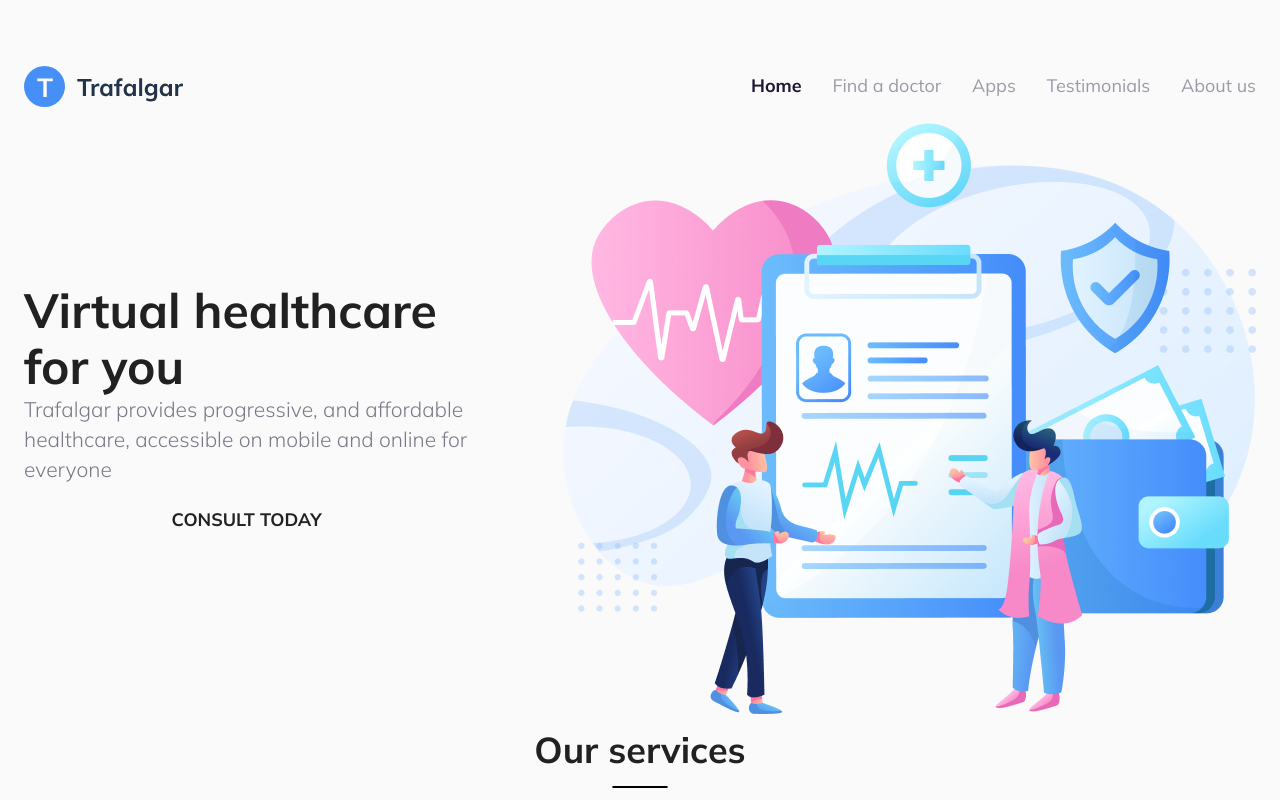
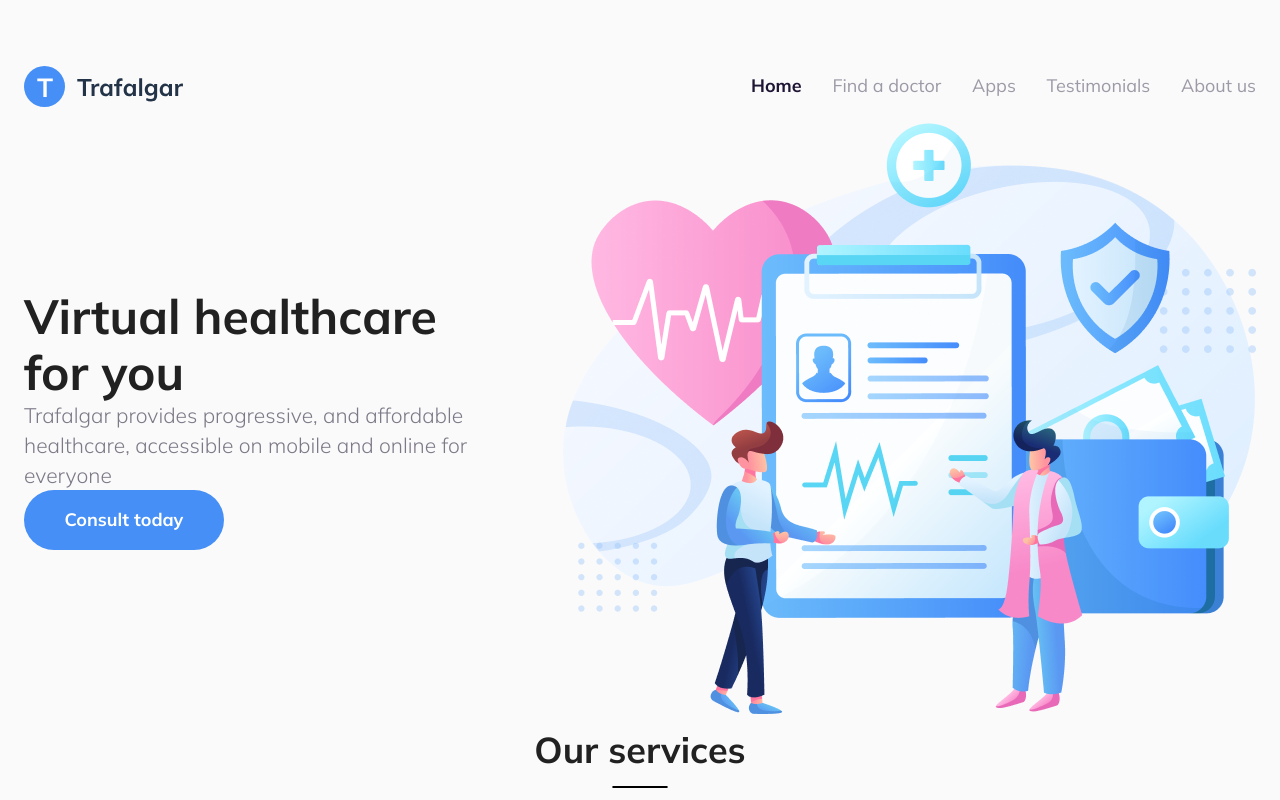
Before and after one commit to maturc/trafalgar, a React (Create React App) app: page / in a window 1280 px wide. Shown: the top 800 px of the page. Built offline with nearby package versions, Linux system fonts and the light colour scheme.

Commit message:
final button styling

```diff
--- a/src/components/shared/ButtonCustom/ButtonCustom.css
+++ b/src/components/shared/ButtonCustom/ButtonCustom.css
@@ -1 +1,32 @@
-/* No CSS *//*# sourceMappingURL=ButtonCustom.css.map */
+.button {
+  width: 200px;
+  height: 60px;
+  border: 1px solid #458FF6 !important;
+  color: #458FF6 !important;
+  border-radius: 55px !important;
+  text-transform: none !important;
+}
+
+.button:hover {
+  background-color: #458FF6 !important;
+  border: 0 !important;
+  color: white !important;
+}
+
+.button--primary {
+  background-color: #458FF6 !important;
+  border: 0 !important;
+  color: white !important;
+}
+
+.button--primary:hover {
+  background-color: white !important;
+  color: #458FF6 !important;
+  border: 1px solid #458FF6 !important;
+}
+
+.button:active {
+  -webkit-transform: scale(99%);
+          transform: scale(99%);
+}
+/*# sourceMappingURL=ButtonCustom.css.map */
--- a/src/components/shared/ButtonCustom/ButtonCustom.sass
+++ b/src/components/shared/ButtonCustom/ButtonCustom.sass
@@ -0,0 +1,21 @@
+.button
+  width: 200px
+  height: 60px
+  border: 1px solid #458FF6 !important
+  color: #458FF6 !important
+  border-radius: 55px !important
+  text-transform: none !important
+  &:hover
+    background-color: #458FF6 !important
+    border: 0 !important
+    color: white !important
+  &--primary
+    background-color: #458FF6 !important
+    border: 0 !important
+    color: white !important
+    &:hover
+      background-color: white !important
+      color: #458FF6 !important
+      border: 1px solid #458FF6 !important
+  &:active
+    transform: scale(99%)
--- a/src/components/shared/ButtonCustom/ButtonCustom.tsx
+++ b/src/components/shared/ButtonCustom/ButtonCustom.tsx
@@ -8,8 +8,9 @@ interface IButton {
 }
 
 export function ButtonCustom( {buttonStyle="secondary", children}:IButton ) {
+  const isPrimary = (buttonStyle==="primary");
   return (
-    <ButtonUI>
+    <ButtonUI disableRipple={true} className={`button ${isPrimary? "button--primary" : ""}`}>
       {children}
     </ButtonUI>
   );
```
Also changed, not shown: 1 other file (tests, documents, lock files or other folders).
